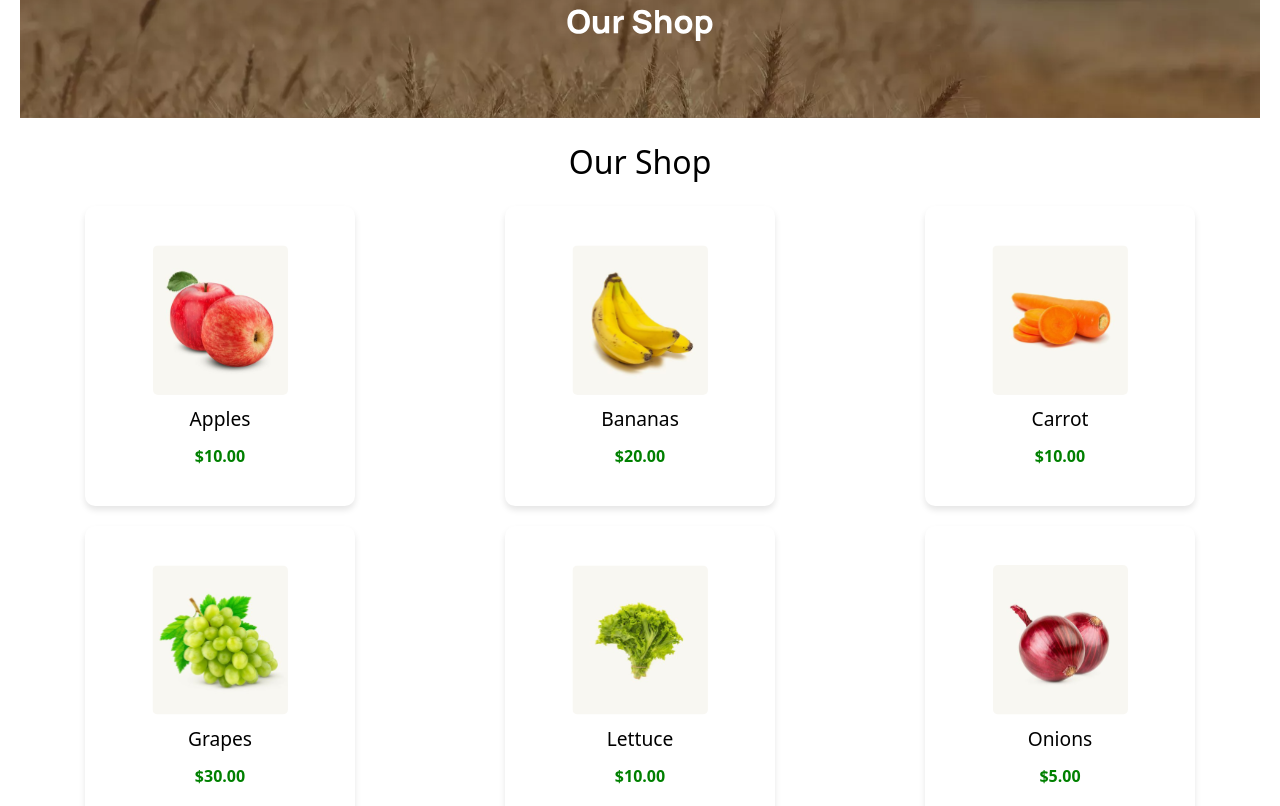
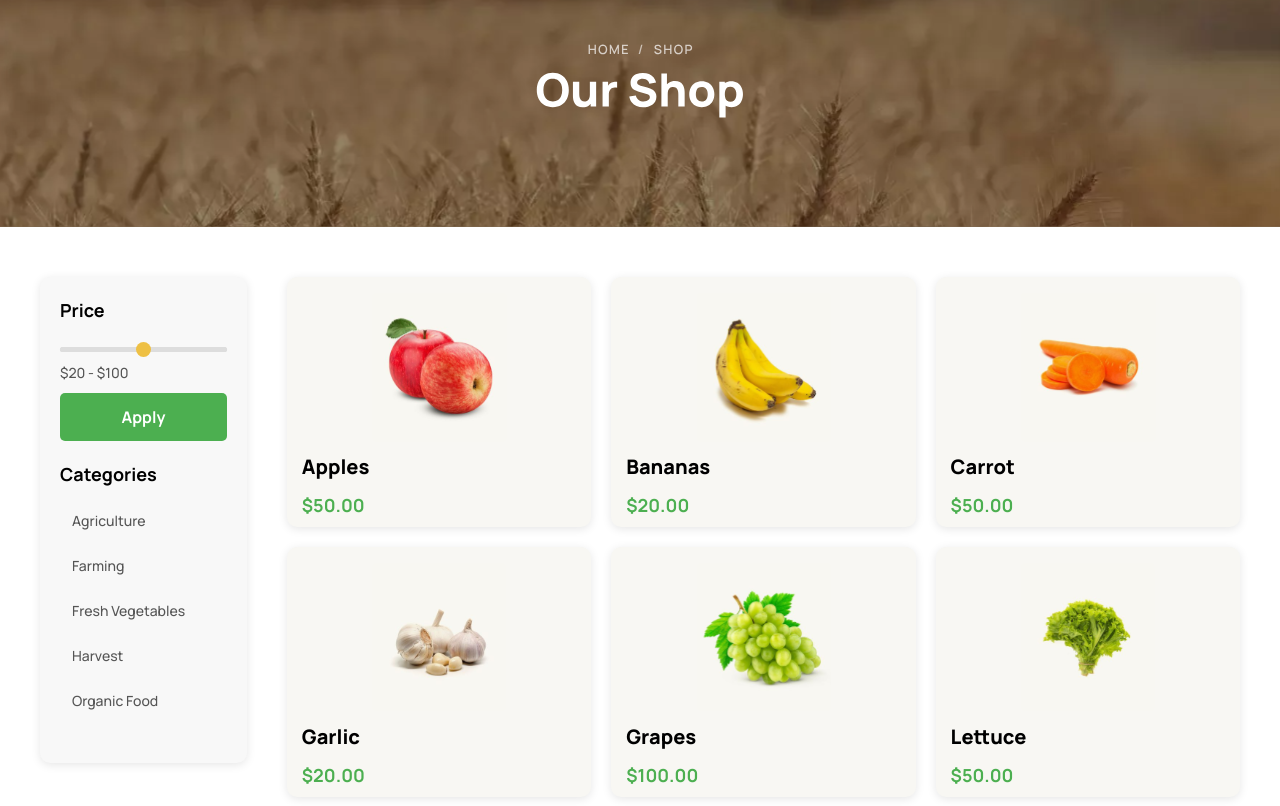
Before and after one commit to karnakeu/Agro-landing, a React (Vite) app: page / in a window 1280 px wide. Shown: the part 4454-5260 px from the top of the page. Built offline with nearby package versions, Linux system fonts and the light colour scheme; a web font is replaced by a local one.

Commit message:
near-final: almmost scss done, pending slider and animations(?)

```diff
--- a/src/Shop/Shop.jsx
+++ b/src/Shop/Shop.jsx
@@ -1,38 +1,55 @@
 import React from "react";
 import styles from "./Shop.module.scss";
 
-const images = import.meta.glob("/src/Shop/assets_shop/*.svg", { eager: true, query: "?url", import: "default" });
-
 const products = [
-    { id: 1, name: "Apples", price: "$10.00", img: "apple.svg" },
-    { id: 2, name: "Bananas", price: "$20.00", img: "banana.svg" },
-    { id: 3, name: "Carrot", price: "$10.00", img: "carrot.svg" },
-    { id: 4, name: "Grapes", price: "$30.00", img: "grapes.svg" },
-    { id: 5, name: "Lettuce", price: "$10.00", img: "lettuce.svg" },
-    { id: 6, name: "Onions", price: "$5.00", img: "onions.svg" },
-    { id: 7, name: "Potatoes", price: "$8.00", img: "potato.svg" },
-    { id: 8, name: "Red Grapes", price: "$15.00", img: "red_grapes.svg" },
-    { id: 9, name: "Garlic", price: "$20.00", img: "garlic.svg" },
+    { id: 1, name: "Apples", price: "$50.00", img: "/src/Shop/assets_shop/apple.svg" },
+    { id: 2, name: "Bananas", price: "$20.00", img: "/src/Shop/assets_shop/banana.svg" },
+    { id: 3, name: "Carrot", price: "$50.00", img: "/src/Shop/assets_shop/carrot.svg" },
+    { id: 4, name: "Garlic", price: "$20.00", img: "/src/Shop/assets_shop/garlic.svg" },
+    { id: 5, name: "Grapes", price: "$100.00", img: "/src/Shop/assets_shop/grapes.svg" },
+    { id: 6, name: "Lettuce", price: "$50.00", img: "/src/Shop/assets_shop/lettuce.svg" },
+    { id: 7, name: "Onions", price: "$20.00", img: "/src/Shop/assets_shop/onions.svg" },
+    { id: 8, name: "Potatoes", price: "$30.00", img: "/src/Shop/assets_shop/potato.svg" },
+    { id: 9, name: "Red Grapes", price: "$100.00", img: "/src/Shop/assets_shop/red_grapes.svg" },
 ];
 
 const Shop = () => {
     return (
         <div className={styles.shopContainer}>
-            {/* Баннер */}
             <img src="/src/Shop/assets_shop/banner.svg" alt="Shop Banner" className={styles.banner} />
 
-            <h2 className={styles.title}>Our Shop</h2>
+            <div className={styles.shopContent}>
+                <aside className={styles.sidebar}>
+                    <div className={styles.filterSection}>
+                        <label>Price</label>
+                        <input type="range" min="0" max="100" />
+                        <span>$20 - $100</span>
+                        <button className={styles.applyButton}>Apply</button>
+                    </div>
+
+                    <div className={styles.filterSection}>
+                        <label>Categories</label>
+                        <ul>
+                            <li>Agriculture</li>
+                            <li>Farming</li>
+                            <li>Fresh Vegetables</li>
+                            <li>Harvest</li>
+                            <li>Organic Food</li>
+                        </ul>
+                    </div>
+                </aside>
 
                 <div className={styles.productsGrid}>
                     {products.map((product) => (
                         <div key={product.id} className={styles.productCard}>
-                        <img src={images[`/src/Shop/assets_shop/${product.img}`]} alt={product.name} />
+                            <img src={product.img} alt={product.name} />
                             <h3>{product.name}</h3>
                             <p>{product.price}</p>
                         </div>
                     ))}
                 </div>
             </div>
+        </div>
     );
 };
 
--- a/src/Shop/Shop.module.scss
+++ b/src/Shop/Shop.module.scss
@@ -1,56 +1,201 @@
 .shopContainer {
-    padding: 20px;
-    text-align: center;
+    width: 100%;
+    display: flex;
+    flex-direction: column;
+    align-items: center;
+    padding: 40px 0;
 }
 
 .banner {
     width: 100%;
+    height: 300px;
+    object-fit: cover;
+    margin-bottom: 30px;
+}
 
+.shopContent {
+    display: flex;
+    width: 100%;
+    max-width: 1200px;
+    margin-top: 20px;
+    justify-content: space-between;
+    gap: 20px;
+}
+
+.sidebar {
+    width: 250px;
+    min-width: 200px;
+    background: #f8f8f8;
+    padding: 20px;
+    border-radius: 10px;
+    height: fit-content;
+    box-shadow: 0 2px 10px rgba(0, 0, 0, 0.1);
+}
+
+.filterSection {
     margin-bottom: 20px;
 }
 
-.title {
-    font-size: 2rem;
-    margin-bottom: 20px;
+.filterSection label {
+    font-family: manrope;
+    font-weight: 700;
+    font-size: 18px;
+    margin-bottom: 10px;
+    display: block;
+}
+
+.filterSection input[type="range"] {
+    width: 100%;
+    margin: 10px 0;
+}
+
+.filterSection span {
+    display: block;
+    font-size: 14px;
+    font-family: "Manrope";
+    font-weight: 500;
+    color: #555;
+}
+
+.priceRange {
+    display: flex;
+    align-items: center;
+    justify-content: space-between;
+    font-size: 14px;
+    font-weight: bold;
+}
+
+.priceInput {
+    display: flex;
+    align-items: center;
+}
+
+.applyButton {
+    width: 100%;
+    padding: 12px;
+    background: #4caf50;
+    color: white;
+    border: none;
+    cursor: pointer;
+    font-size: 16px;
+    font-family: "Manrope";
+    font-weight: 700;
+    border-radius: 5px;
+    margin-top: 10px;
+    transition: background 0.3s;
+}
+
+.applyButton:hover {
+    background: #43a047;
+}
+
+.filterSection ul {
+    list-style: none;
+    padding: 0;
+}
+
+.filterSection li {
+    padding: 12px;
+    font-size: 14px;
+    font-family: "Manrope";
+    font-weight: 500;
+    cursor: pointer;
+    transition: background 0.3s ease;
+    display: flex;
+    align-items: center;
+    justify-content: space-between;
+    color: #555;
+}
+
+.filterSection li:hover {
+    background: rgba(0, 0, 0, 0.05);
+}
+
+.categoryArrow {
+    font-size: 14px;
+    color: #333;
 }
 
 .productsGrid {
     display: grid;
-    grid-template-columns: repeat(3, 1fr);
+    grid-template-columns: repeat(auto-fill, minmax(260px, 1fr));
     gap: 20px;
-    justify-items: center;
+    width: 100%;
+    margin-left: 20px;
+    margin-bottom: 50px;
 }
 
 .productCard {
-    width: 270px;
-    height: 300px;
-    background: white;
+    background: #f8f7f3;
     padding: 15px;
     border-radius: 10px;
-    box-shadow: 0px 4px 6px rgba(0, 0, 0, 0.1);
-    transition: transform 0.2s ease-in-out;
+    text-align: left;
+    box-shadow: 0 2px 10px rgba(0, 0, 0, 0.1);
     display: flex;
     flex-direction: column;
-    justify-content: center;
-    align-items: center;
-
-    &:hover {
-        transform: scale(1.05);
+    align-items: flex-start;
+    justify-content: space-between;
+    height: 250px;
 }
 
-    img {
+.productCard img {
     width: 150px;
     height: 150px;
     object-fit: contain;
+    align-self: center;
 }
 
-    h3 {
+.productCard h3 {
+    font-size: 20px;
+    font-family: "Manrope";
+    font-weight: 800;
     margin: 10px 0;
-        font-size: 1.2rem;
+    text-align: left;
 }
 
-    p {
-        color: green;
-        font-weight: bold;
+.productCard p {
+    font-size: 18px;
+    font-family: "Manrope";
+    font-weight: 700;
+    color: #4caf50;
+    font-weight: 700;
+    text-align: left;
+}
+
+input[type="range"] {
+    -webkit-appearance: none;
+    width: 100%;
+    height: 5px;
+    background: #ddd;
+    border-radius: 5px;
+    outline: none;
+    transition: background 0.3s;
+
+    &::-webkit-slider-runnable-track {
+        background: #ddd;
+        height: 5px;
+        border-radius: 5px;
+    }
+
+    &::-webkit-slider-thumb {
+        -webkit-appearance: none;
+        width: 15px;
+        height: 15px;
+        background: #EEC044;
+        border-radius: 50%;
+        cursor: pointer;
+        margin-top: -5px;
+    }
+
+    &::-moz-range-thumb {
+        width: 15px;
+        height: 15px;
+        background: #EEC044;
+        border-radius: 50%;
+        cursor: pointer;
+    }
+
+    &:hover {
+        background: #ccc;
     }
 }
```
Lines whose indentation alone changed are shown as unchanged.
